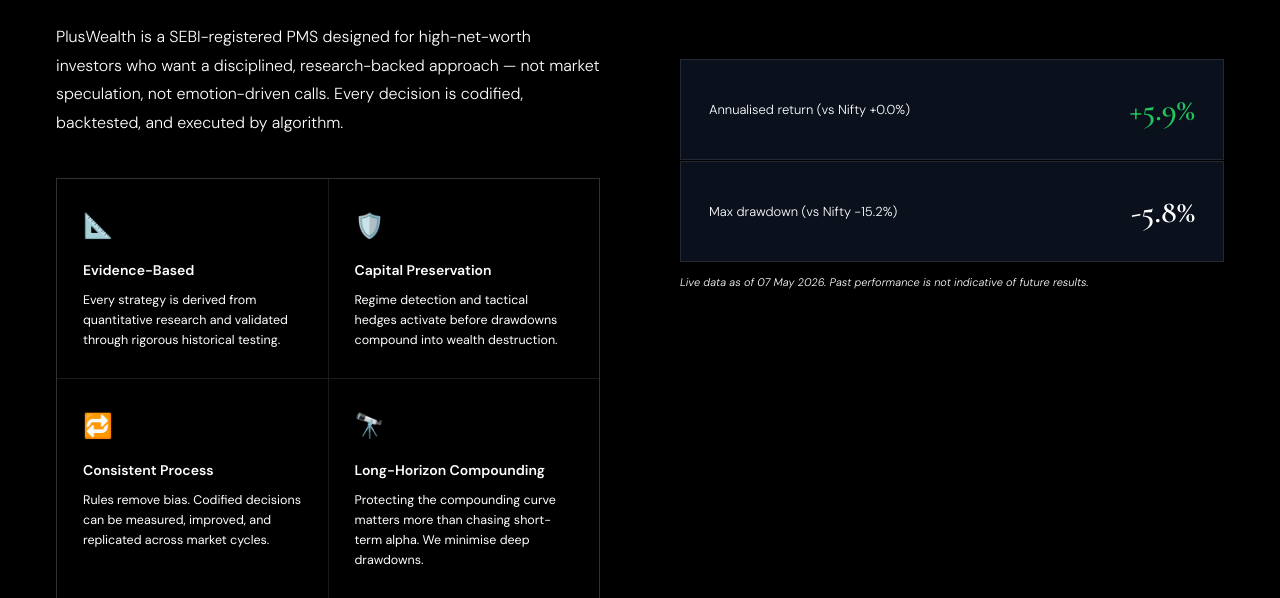
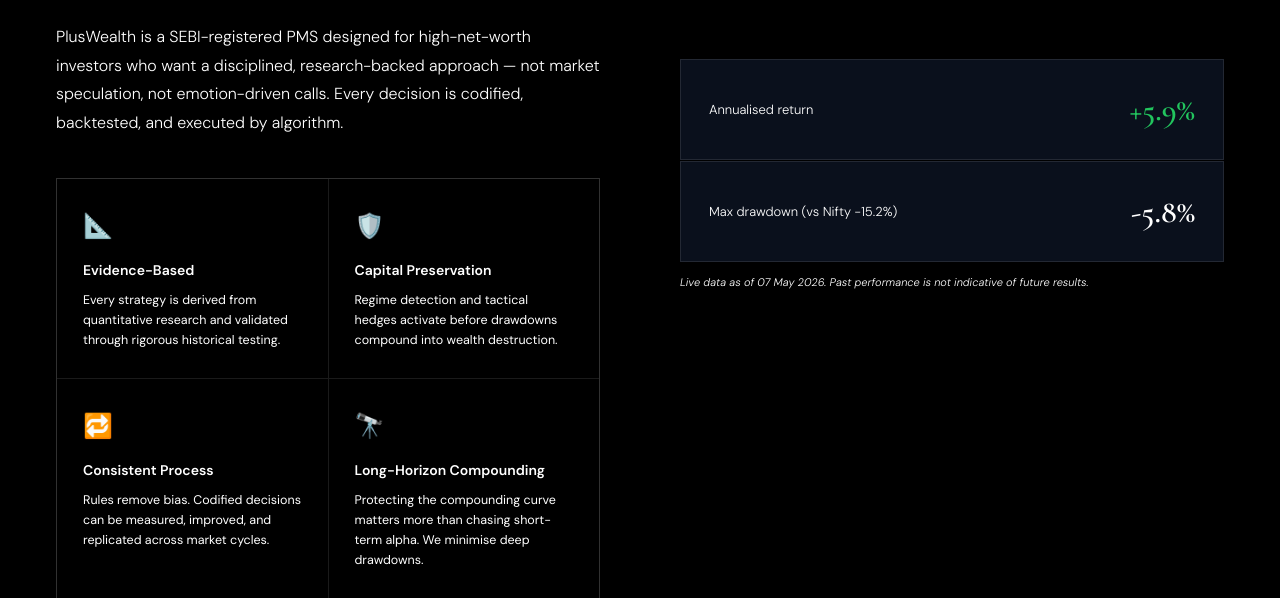
Before and after one commit to mishrakm/pw-pms, a PHP site: page /about.php in a window 1280 px wide. Shown: the part 261-859 px from the top of the page. Run offline with PHP 8.4, Linux system fonts and the light colour scheme; data comes from the database, SQL or seed files in the repository.

Commit message:
remove vs nifty from ar

```diff
--- a/about.php
+++ b/about.php
@@ -85,7 +85,7 @@ try {
       <div style="padding-top:210px;">
         <div class="stat-stack reveal d2">
           <div class="stat-row">
-            <div class="stat-row-label">Annualised return (vs Nifty <?= $niftyReturn ?>)</div>
+            <div class="stat-row-label">Annualised return <!--(vs Nifty <?= $niftyReturn ?>) --!></div>
             <div class="stat-row-val g"><?= $annualizedReturn ?></div>
           </div>
           <div class="stat-row">
```
Also changed, not shown: 1 other file.
